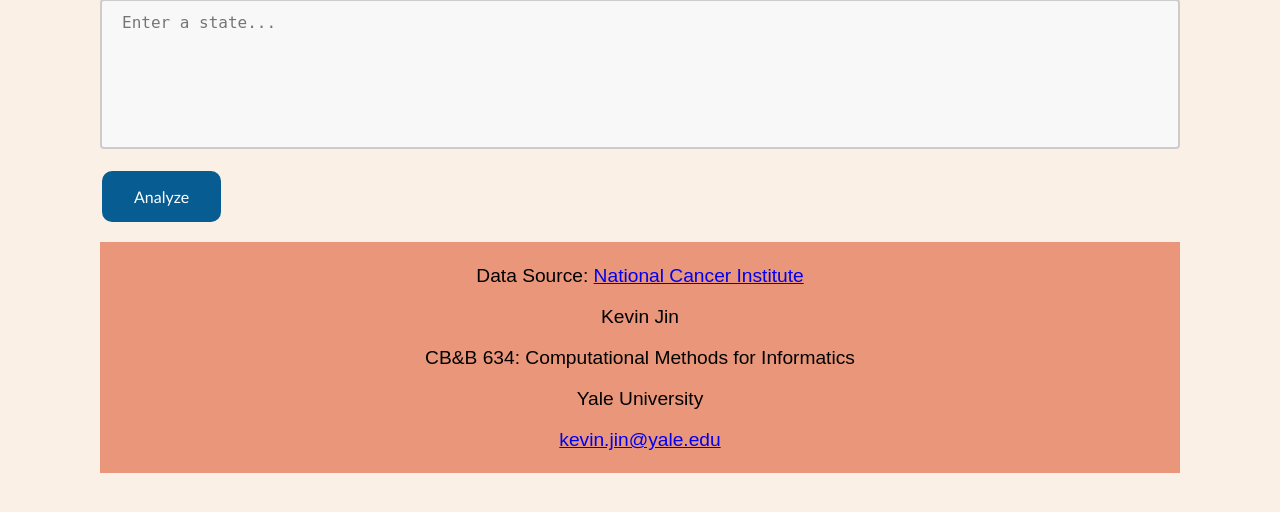
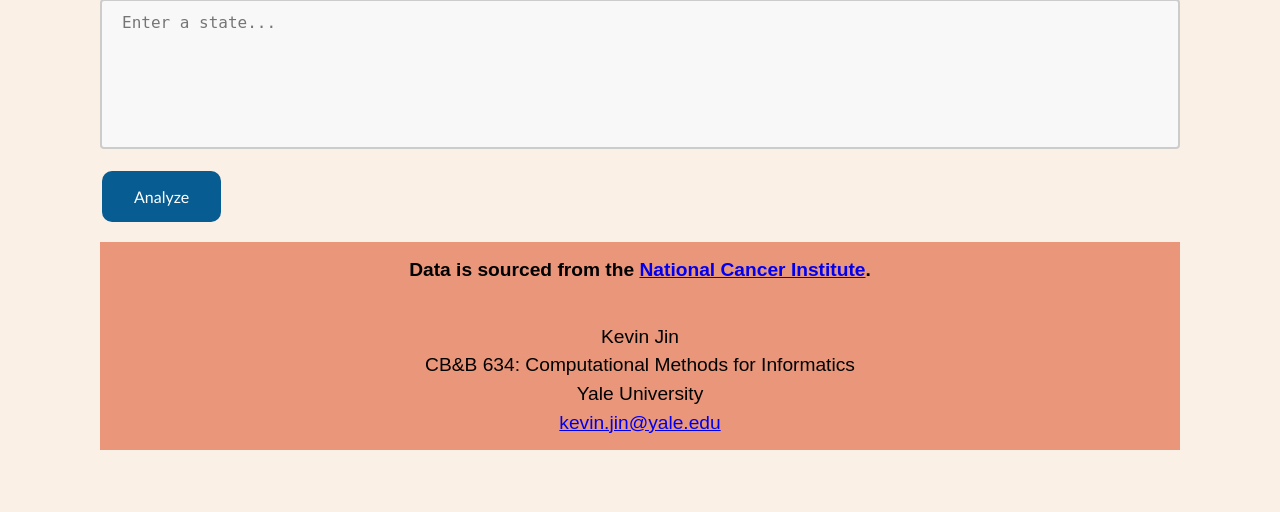
Before and after one commit to kevinwjin/cbb634, a Flask app: page / in a window 1280 px wide. Shown: the part 191-703 px from the top of the page. Run offline with Flask 3, Linux system fonts and the light colour scheme.

Commit message:
Improve footer styling

```diff
--- a/pset_4/nci_server/static/main.css
+++ b/pset_4/nci_server/static/main.css
@@ -23,6 +23,7 @@ p {
     font-family: Arial, Helvetica, sans-serif;
     font-size: 1.2em;
     color: black;
+    line-height: 0.5;
 }
 
 textarea {
--- a/pset_4/nci_server/templates/index.html
+++ b/pset_4/nci_server/templates/index.html
@@ -14,7 +14,8 @@
             <input type="submit" value="Analyze">
         </form>
         <footer>
-            <p>Data Source: <a href="https://statecancerprofiles.cancer.gov/incidencerates/index.php">National Cancer Institute</a></p>
+            <b><p>Data is sourced from the <a href="https://statecancerprofiles.cancer.gov/incidencerates/index.php">National Cancer Institute</a>.</p></b>
+            <br>
             <p>Kevin Jin</p>
             <p>CB&B 634: Computational Methods for Informatics</p>
             <p>Yale University</p>
```
